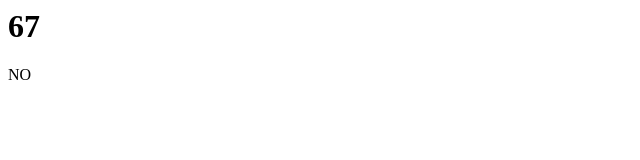
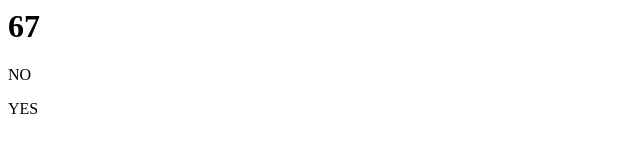
Before and after one commit to avatarxpro3-ui/my-first-project, a plain HTML site: page index.html in a window 1280 px wide. Shown: the full height of the page, 0-640 px from the left. Drawn offline with Linux system fonts and the light colour scheme.

Commit message:
АЛОХА БЛ;453

```diff
--- a/index.html
+++ b/index.html
@@ -4,5 +4,6 @@
     <bode>
         <h1>67</h1>
         <p>NO</p>
+        <p>YES</p>
     </bode>
 </html>
```
